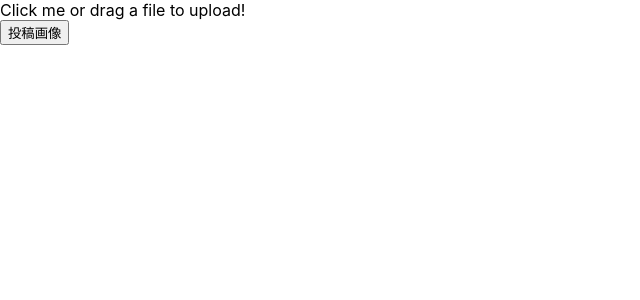
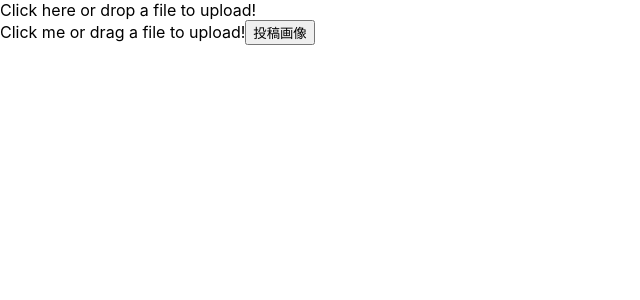
Before and after one commit to ICT-FUNney/team2-funput-Client, a React (Create React App) app: page / in a window 1280 px wide. Shown: the top 300 px of the page, without its empty margins (0-640 px from the left). Built offline with nearby package versions, Linux system fonts and the light colour scheme.

Commit message:
[fix]:reacthooksで動くように修正

```diff
--- a/src/components/Main.jsx
+++ b/src/components/Main.jsx
@@ -1,56 +1,53 @@
-import React from "react"
-import DropZone from "react-dropzone"
+import React, {useState,useCallback} from 'react'
+import { useDropzone } from 'react-dropzone'
 
 
 
-class Main extends React.Component {
+function Main()  {
 
-  constructor(props){
-    super(props);
-    this.state = {
-      imageData : [],
-      value1 :'hogehoge',
-      value2 : '',
-    }
-    this.handleClick = this.handleClick.bind(this);
-  }
-    onDrop = (acceptedFiles) => {//画像ドロップ
+const [value1, setValue1] = useState('hogehoge');
+const [value2, setValue2] = useState("");
+
+
+
+
+
+
+const onDrop = useCallback(acceptedFiles => {//画像ドロップ
 
       console.log(acceptedFiles);
-      this.setState({
+      setValue2({
         value2: acceptedFiles
       });
+    }, []);
+
+const { isDragActive,getRootProps,getInputProps,acceptedFiles} = useDropzone ({
+  onDrop
+});
+
+/*
+    handleClick(){
+      alert(JSON.stringify(value2[0].lastModified));
     }
-
-
-    handleClick(){
-      alert(JSON.stringify(this.state.value2[0].lastModified));
-    }
-
-    render() {
+    */
 
 
       return (
         <div className="text-center mt-5">
-          <DropZone onDrop={this.onDrop}>
-            {({getRootProps, getInputProps, isDragActive}) => (
-              <div {...getRootProps()}>
+
+          <div {...getRootProps()}>
+
                 <input {...getInputProps()} />
-                {/* Click me to upload a file! */}
+                {!isDragActive && 'Click here or drop a file to upload!'}
+
+              </div>
 
                 {isDragActive ? "Drop it like it's hot!" :'Click me or drag a file to upload!'}
 
-              </div>
-            )}
-
-          </DropZone>
-          <button className ="imgButton" onClick ={this.handleClick}>投稿画像</button>
-
-
-
-        </div>
+                <button className ="imgButton" onClick ={() => setValue2()}>投稿画像
+               </button>
+         </div>
       );
-    }
-  }
+    };
 
 export default Main
```
